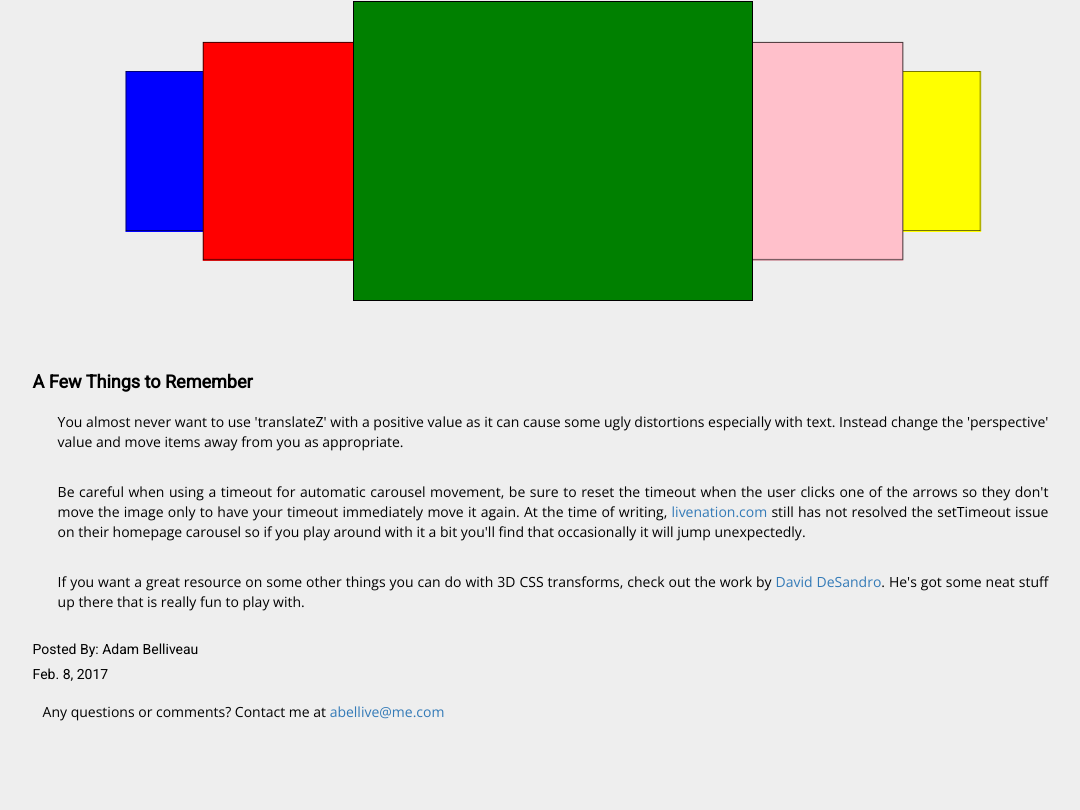
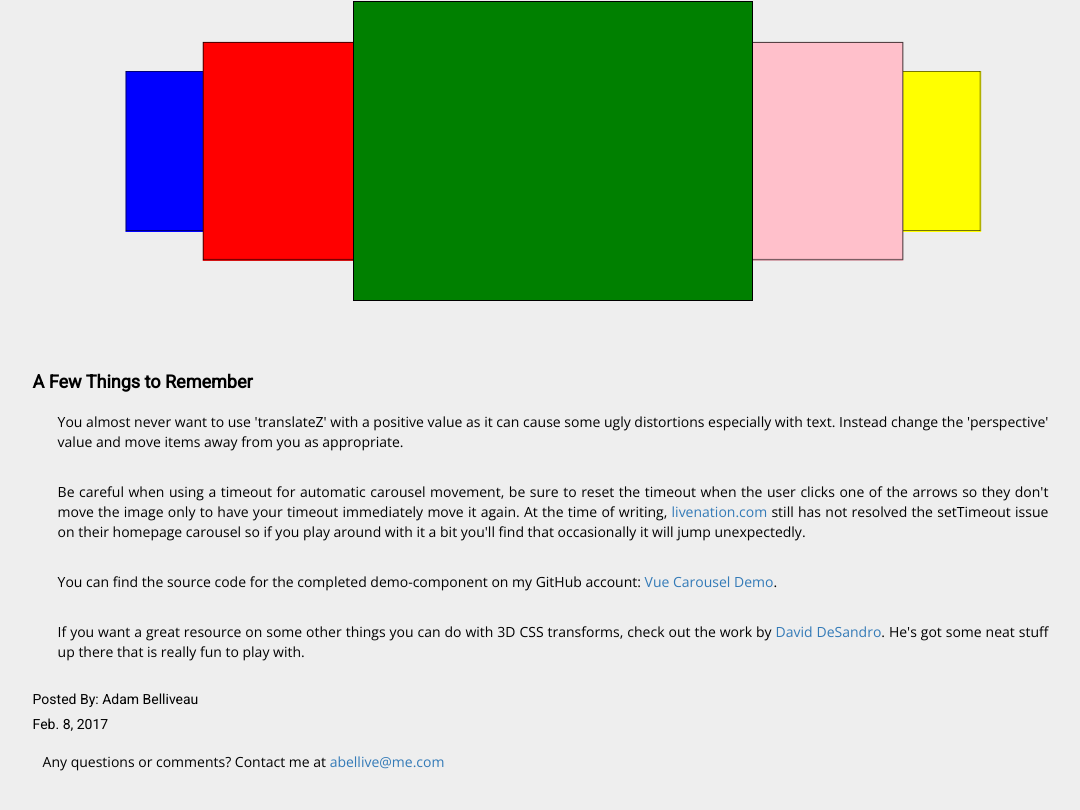
Before and after one commit to foxinatardis/portfolio, a Vue app in the folder vue/: page /blog/posts/carousel in a window 1280 px wide. Shown: the part 4574-5384 px from the top of the page, without its empty margins (87-1167 px from the left). Built offline with nearby package versions, Linux system fonts and the light colour scheme; some icons are missing.

Commit message:
added link to carousel demo on github

```diff
--- a/vue/src/components/blog/posts/carousel/carousel.vue
+++ b/vue/src/components/blog/posts/carousel/carousel.vue
@@ -205,6 +205,9 @@ function moveCarousel(direction) {
               Be careful when using a timeout for automatic carousel movement, be sure to reset the timeout when the user clicks one of the arrows so they don't move the image only to have your timeout immediately move it again. At the time of writing, <a href="livenation.com">livenation.com</a> still has not resolved the setTimeout issue on their homepage carousel so if you play around with it a bit you'll find that occasionally it will jump unexpectedly.
             </p>
             <p>
+              You can find the source code for the completed demo-component on my GitHub account: <a href="https://github.com/foxinatardis/vue-carousel-demo">Vue Carousel Demo</a>.
+            </p>
+            <p>
               If you want a great resource on some other things you can do with 3D CSS transforms, check out the work by <a href="https://desandro.github.io/3dtransforms/docs/introduction.html">David DeSandro</a>. He's got some neat stuff up there that is really fun to play with.
             </p>
           </div>
```
